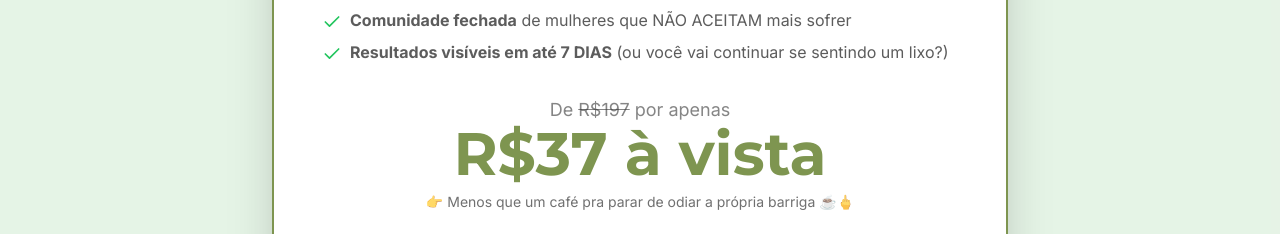
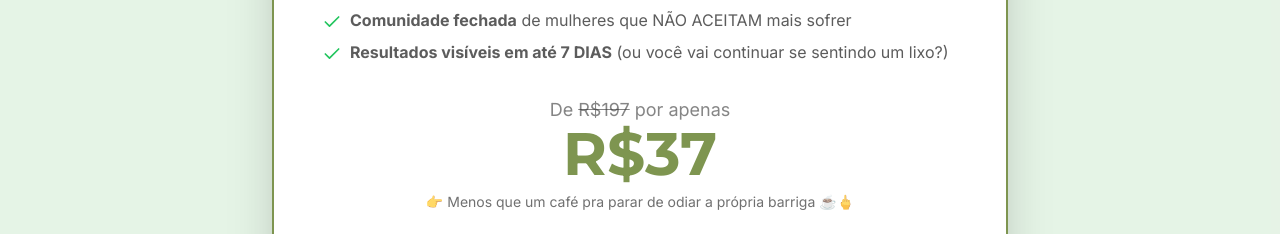
Before and after one commit to batatafaver/desinchafoodmap, a Next.js app: page / in a window 1280 px wide. Shown: the part 5303-5537 px from the top of the page. Built offline with nearby package versions, Linux system fonts and the light colour scheme.

Commit message:
Make the following changes:
Find this element:

  <p class="font-headli

```diff
--- a/src/components/landing/Offer.tsx
+++ b/src/components/landing/Offer.tsx
@@ -36,7 +36,7 @@ export default function Offer() {
 
             <div className="my-8">
               <p className="text-lg text-foreground/60">De <span className="line-through">R$197</span> por apenas</p>
-              <p className="font-headline text-6xl font-bold text-primary">R$37 à vista</p>
+              <p className="font-headline text-6xl font-bold text-primary">R$37</p>
               <p className="mt-2 text-sm text-foreground/70">👉 Menos que um café pra parar de odiar a própria barriga ☕🖕</p>
             </div>
             <Link href="https://zuckpay.com.br/checkout/protocolo-7-dias-foodmap" target="_blank">
```
